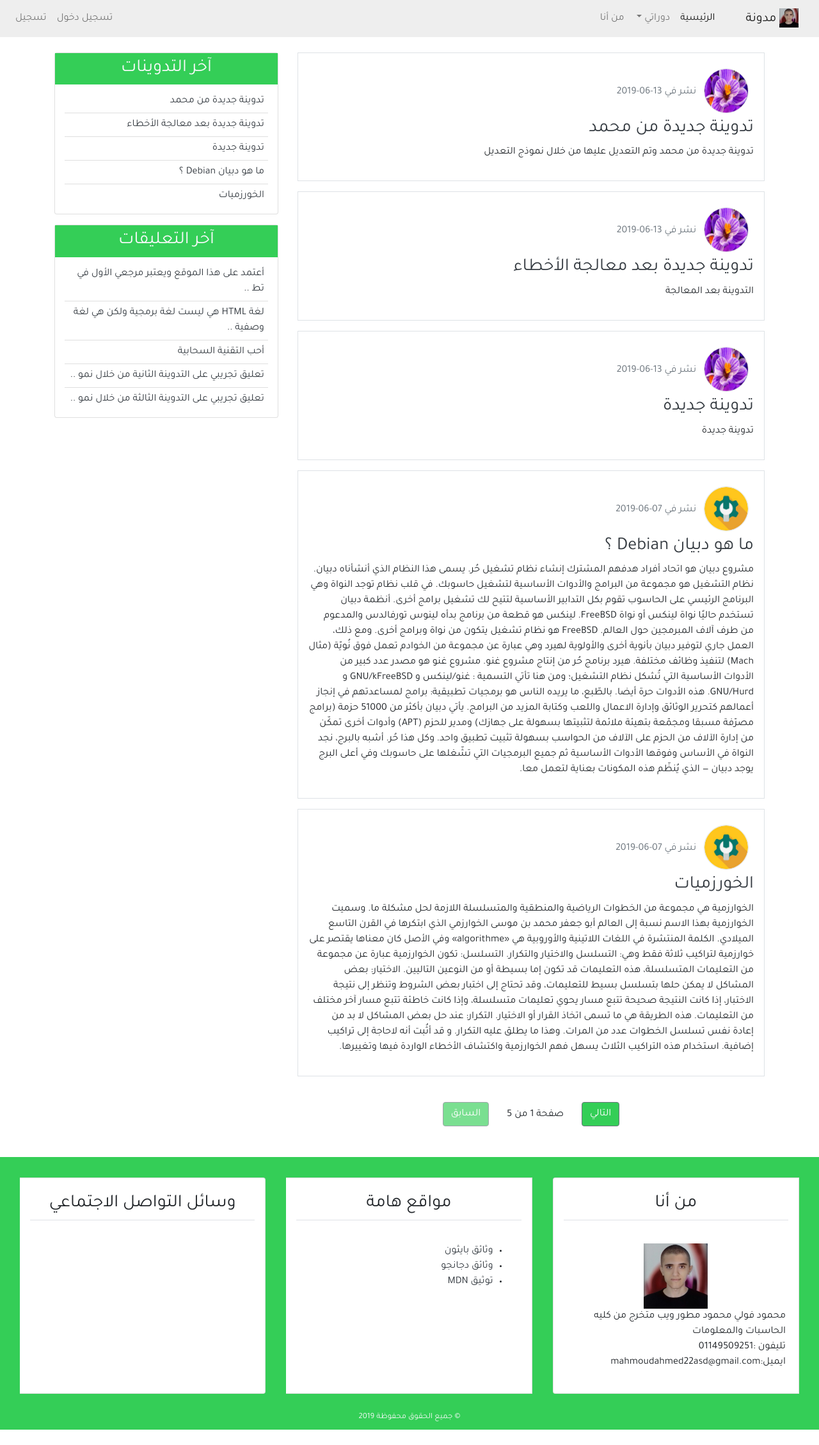
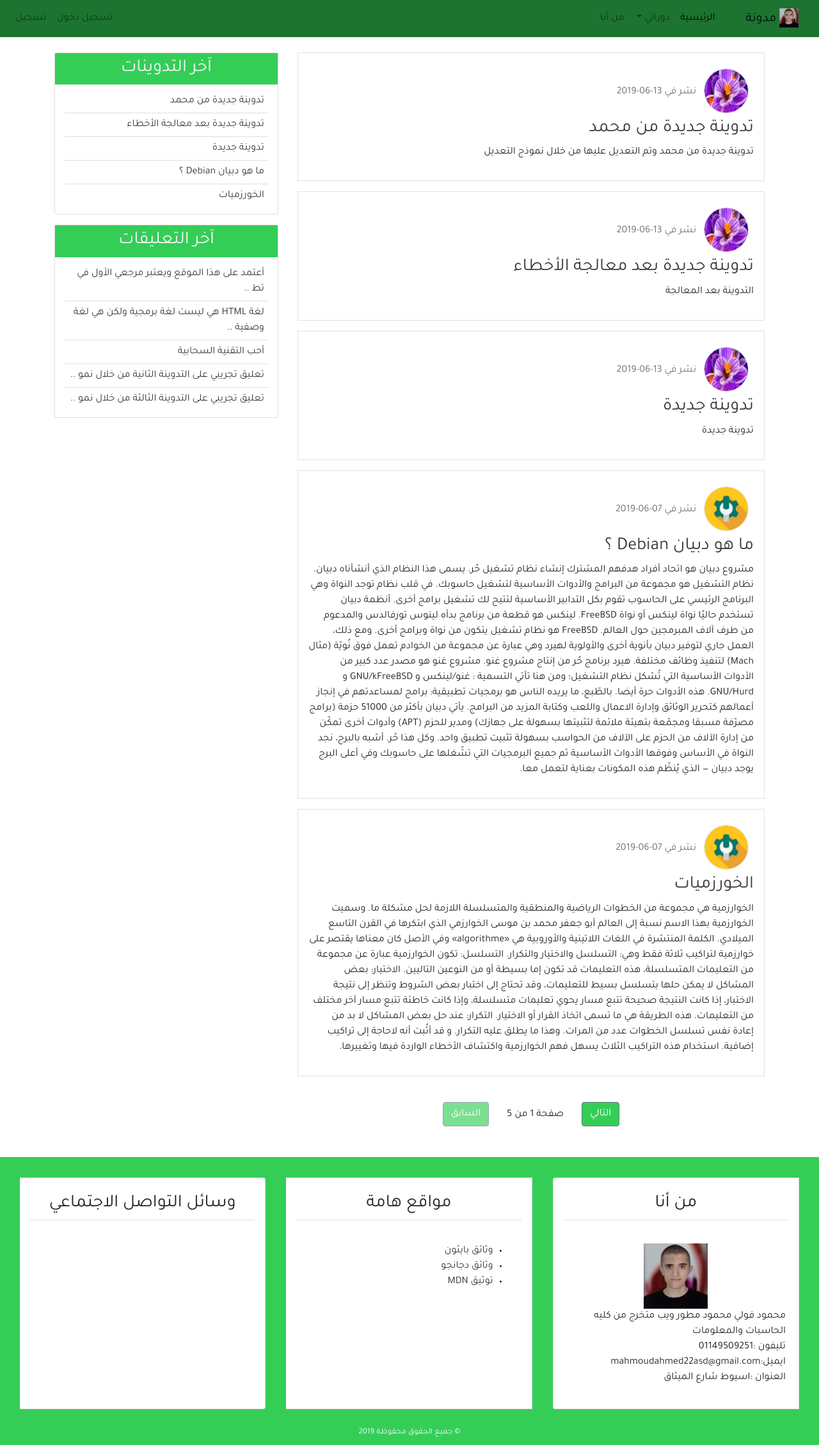
Before and after one commit to mahmoudahmed22/blog-advanced-2019-2, a Django app: page / in a window 1280 px wide. Shown: the whole page at 64% size. Before the commit the page ends 2234 px from the top, so only its background shows below. Run offline with Django 3.2, Linux system fonts and the light colour scheme; data comes from the database, SQL or seed files in the repository; some libraries are stand-ins or nearby versions.

Commit message:
Initial commit

```diff
--- a/blog/static/blog/css/main.css
+++ b/blog/static/blog/css/main.css
@@ -22,7 +22,7 @@ body{
 }
 
 .bg-light{
-    background-color: #EEE !important;
+    background-color: #1c7430 !important;
 }
 
 /* Start Sidebar */
--- a/blog/templates/blog/base.html
+++ b/blog/templates/blog/base.html
@@ -118,6 +118,8 @@
                                     تليفون :01149509251
                                     </br>
                                     ايميل:mahmoudahmed22asd@gmail.com
+                                     </br>
+                                    العنوان :اسيوط شارع الميثاق
                                 </p>
 
                             </div>
```
